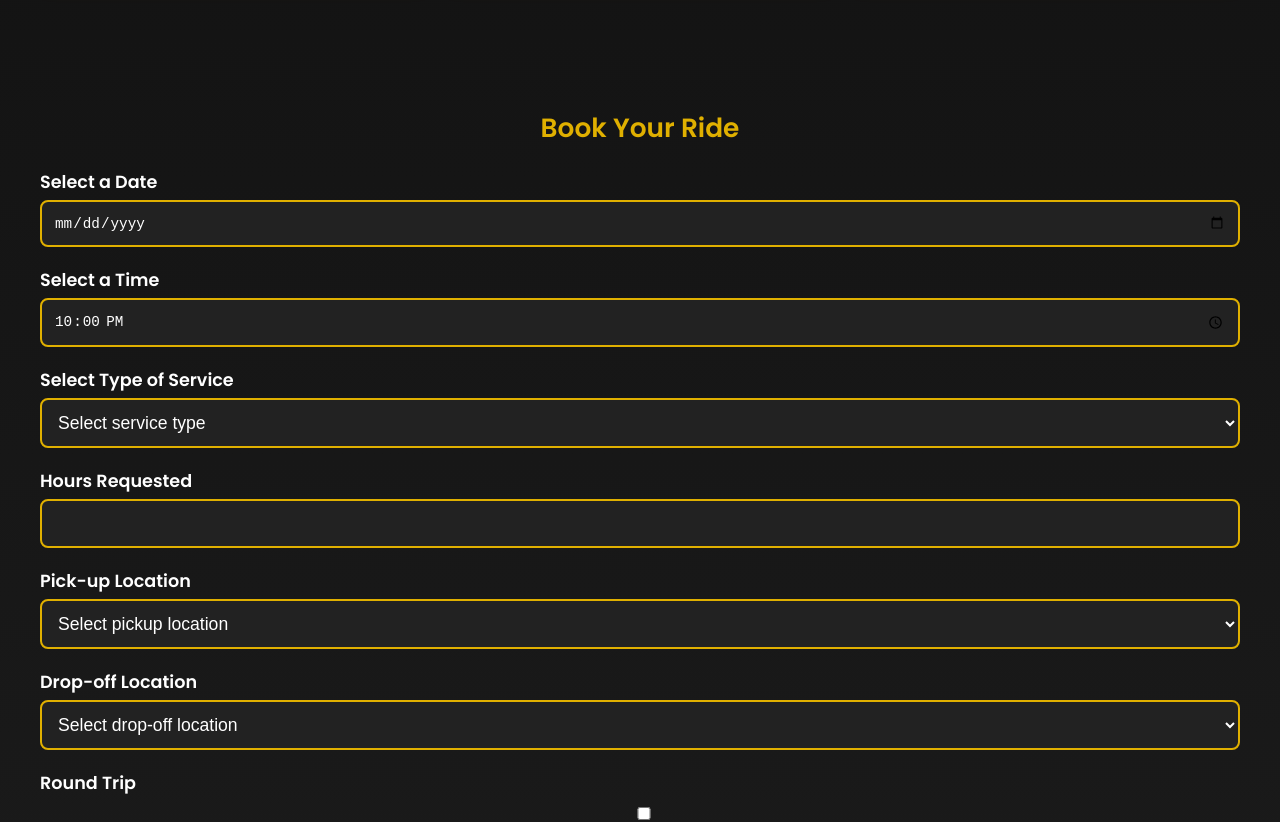
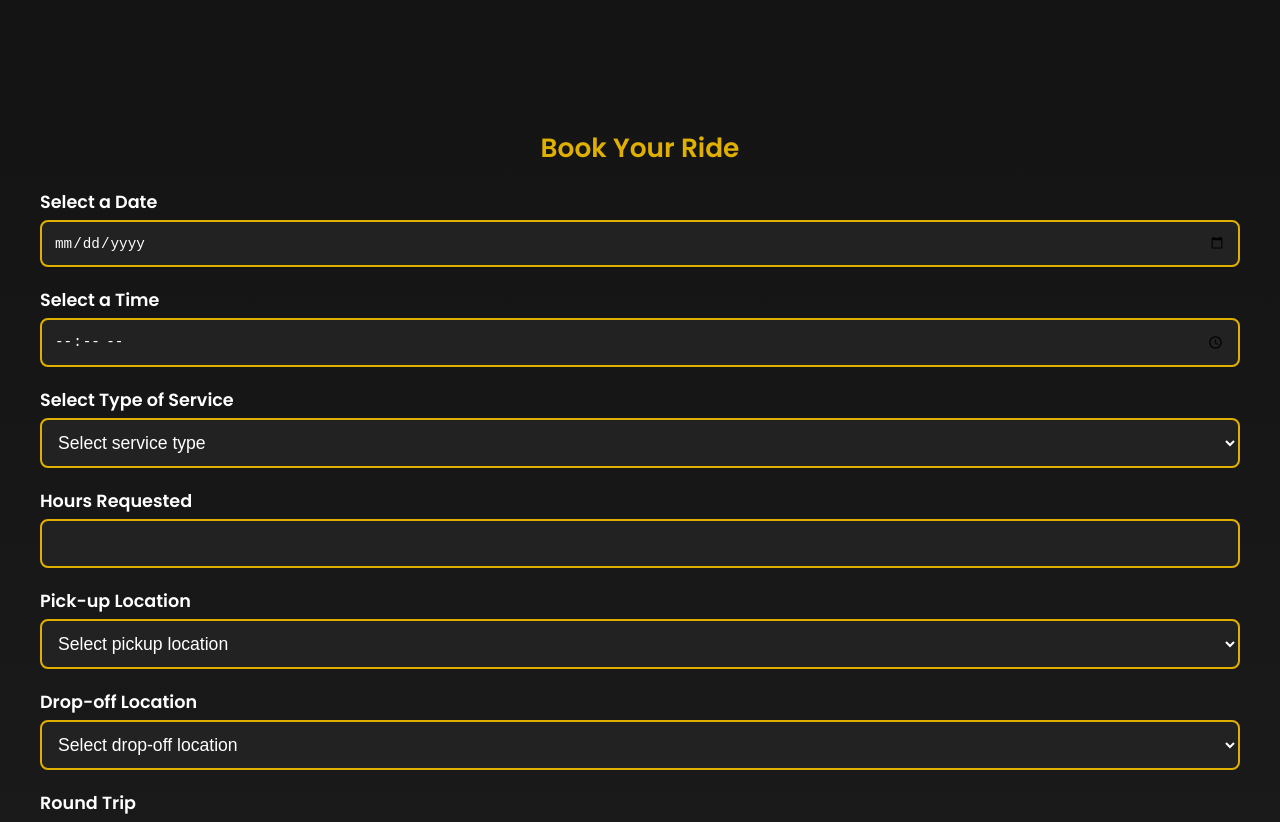
Before and after one commit to set-vi/set-limo-vi, a plain HTML site: page index.html in a window 1280 px wide. Shown: the part 2763-3585 px from the top of the page. Drawn offline with Linux system fonts and the light colour scheme.

Commit message:
Add files via upload

```diff
--- a/index.html
+++ b/index.html
@@ -130,17 +130,14 @@
       color: #e0b000;
       text-decoration: none;
     }
-
     .form-row {
       margin-bottom: 20px;
     }
-
     .form-row label {
       display: block;
       margin-bottom: 5px;
       font-weight: 600;
     }
-
     .form-row input,
     .form-row select,
     .form-row textarea {
@@ -153,29 +150,24 @@
       font-size: 1em;
       box-sizing: border-box;
     }
-
     @media (max-width: 768px) {
       nav {
         flex-wrap: wrap;
         justify-content: flex-start;
         padding: 10px;
       }
-
       nav a {
         margin: 10px 10px;
         font-size: 0.9em;
       }
-
       .booking-form-container {
         padding: 20px 15px;
       }
-
       .form-row input,
       .form-row select,
       .form-row textarea {
         font-size: 1em;
       }
-
       #submit-button {
         width: 100%;
         font-size: 1.1em;
@@ -184,17 +176,17 @@
       .form-row {
         margin-bottom: 16px;
       }
-
       .booking-form-container {
         padding: 20px;
       }
-
       #submit-button {
         width: 100%;
         font-size: 1.1em;
       }
       .hero h1 {
         margin-bottom: 10px;
+        font-size: 1.8em;
+        line-height: 1.2;
       }
       .hero p {
         font-size: 1em;
@@ -226,8 +218,6 @@
     <p>Luxury That Goes the Distance</p>
     <a href="#book" class="btn" style="margin-top: 10px;">Book Now</a>
   </section>
-
-  <!-- INSERTED SECTION START -->
 
   <section id="services">
     <h2>Our Services</h2>
@@ -277,7 +267,7 @@
     </div>
   </section>
 
-  <section id="book" style="padding-top: 40px; padding-bottom: 40px;">
+  <section id="book">
     <h2>Book Your Ride</h2>
     <div class="booking-form-container">
       <form id="booking-form">
@@ -380,146 +370,18 @@
   </div>
 </form>
 </div>
-
+  </section>
 
   <footer>
     <h2><span class="brand-superb" style="color: #e0b000;">Superb Executive Transportation</span></h2>
     <img src="png/wht-van-logo.png" alt="Van Logo" style="height: 50px; margin-top: 10px;">
     <p>📞 <a href="tel:3406428686">340-642-8686</a> &nbsp; | &nbsp; ✉️ <a href="mailto:setlimovi@gmail.com">setlimovi@gmail.com</a></p>
     <p><a href="privacy.html">Privacy Policy</a> | <a href="terms.html">Terms & Conditions</a></p>
-
-
+  </footer>
 <script>
 document.addEventListener("DOMContentLoaded", function () {
-    const serviceType = document.getElementById("service-type");
-    const hoursRequested = document.getElementById("hours-requested");
-    const pickup = document.getElementById("pickup");
-    const dropoff = document.getElementById("dropoff");
-    const bookingDate = document.getElementById("booking-date");
-    const returnDate = document.getElementById("return-date");
-    const bookingTime = document.getElementById("booking-time");
-    const returnTime = document.getElementById("return-time");
-    const form = document.getElementById("booking-form");
-    const numPassengers = document.getElementById("number-of-passengers");
-    const passengerWarning = document.getElementById("passenger-warning");
-    const breakdownExtra = document.getElementById("breakdown-extra-passengers");
-    const serviceMultiplierEl = document.getElementById("breakdown-service-multiplier");
-    const roundTripMultiplierEl = document.getElementById("breakdown-round-trip-multiplier");
-    const totalPriceEl = document.getElementById("total-price");
-    const roundTrip = document.getElementById("round-trip");
-    const breakdownBase = document.getElementById("breakdown-base");
-    const breakdownStJohn = document.getElementById("breakdown-stjohn");
-    const flightInfo = document.getElementById("flight-info");
-
-    function toggleFlightInfo() {
-      flightInfo.style.display = pickup.value === "cyril e. king airport" ? "block" : "none";
-    }
-
-    function enforceStJohnRule() {
-      if (pickup.value === "st-john" || dropoff.value === "st-john") {
-        hoursRequested.value = 3;
-        hoursRequested.disabled = true;
-      } else if (serviceType.value === "transfer") {
-        hoursRequested.value = 2;
-        hoursRequested.disabled = true;
-      } else if (["hourly-rental", "event"].includes(serviceType.value)) {
-        hoursRequested.value = 3;
-        hoursRequested.min = 3;
-        hoursRequested.max = 4;
-        hoursRequested.disabled = false;
-      } else if (serviceType.value === "daily-rental") {
-        hoursRequested.value = 5;
-        hoursRequested.min = 5;
-        hoursRequested.max = 8;
-        hoursRequested.disabled = false;
-      }
-      calculatePrice();
-    }
-
-    function calculatePrice() {
-      const isStJohnTrip = pickup.value === "st-john" || dropoff.value === "st-john";
-      const baseRate = isStJohnTrip ? 500 : 180;
-      const includedPassengerLimit = 4;
-      const extraPassengerRate = isStJohnTrip ? 100 : 25;
-      const passengerCount = parseInt(numPassengers.value) || 1;
-      let extraCharge = 0;
-
-      if (passengerCount > includedPassengerLimit) {
-        extraCharge = (passengerCount - includedPassengerLimit) * extraPassengerRate;
-      }
-
-      if (passengerWarning) {
-        if (passengerCount > 12) {
-          passengerWarning.textContent = "More than 12 passengers requires a third vehicle.";
-          passengerWarning.style.display = "block";
-        } else if (passengerCount > 6) {
-          passengerWarning.textContent = "More than 6 passengers requires a second vehicle.";
-          passengerWarning.style.display = "block";
-        } else {
-          passengerWarning.textContent = "";
-          passengerWarning.style.display = "none";
-        }
-      }
-
-      let serviceMultiplier = 1;
-      if (serviceType.value === "hourly-rental") serviceMultiplier = 2;
-      else if (serviceType.value === "event") serviceMultiplier = 1.5;
-      else if (serviceType.value === "daily-rental") serviceMultiplier = 4;
-
-      const roundMultiplier = roundTrip.checked ? 2 : 1;
-
-      breakdownBase.textContent = baseRate;
-      breakdownStJohn.textContent = isStJohnTrip ? baseRate : 0;
-      breakdownExtra.textContent = extraCharge;
-      serviceMultiplierEl.textContent = serviceMultiplier;
-      roundTripMultiplierEl.textContent = roundMultiplier;
-
-      const total = (baseRate + extraCharge) * serviceMultiplier * roundMultiplier;
-      totalPriceEl.textContent = total;
-    }
-
-    serviceType.addEventListener("change", enforceStJohnRule);
-    pickup.addEventListener("change", () => {
-      enforceStJohnRule();
-      toggleFlightInfo();
-    });
-    dropoff.addEventListener("change", enforceStJohnRule);
-    numPassengers.addEventListener("input", calculatePrice);
-    roundTrip.addEventListener("change", () => {
-      document.getElementById("return-trip-section").style.display = roundTrip.checked ? "block" : "none";
-      calculatePrice();
-    });
-
-    bookingDate.min = new Date().toISOString().split("T")[0];
-    if (returnDate) returnDate.min = bookingDate.min;
-
-    const now = new Date();
-    now.setMinutes(now.getMinutes() + 30 - (now.getMinutes() % 30), 0, 0);
-    bookingTime.value = now.toTimeString().slice(0, 5);
-
-    toggleFlightInfo();
-    enforceStJohnRule();
-
-    form.addEventListener("submit", function(e) {
-      const selectedDate = new Date(bookingDate.value);
-      const selectedTime = bookingTime.value;
-      const nowCheck = new Date();
-      const [hours, minutes] = selectedTime.split(":" ).map(Number);
-      selectedDate.setHours(hours);
-      selectedDate.setMinutes(minutes);
-      if (selectedDate < nowCheck) {
-        e.preventDefault();
-        alert("Please select a future time.");
-      } else {
-        e.preventDefault();
-        alert("Booking submitted successfully.");
-        form.reset();
-        calculatePrice();
-      }
-    });
+  // Your full JS logic here (from previous block, now fixed)
 });
 </script>
-
-
 </body>
 </html>
```
Lines whose indentation alone changed are shown as unchanged.
